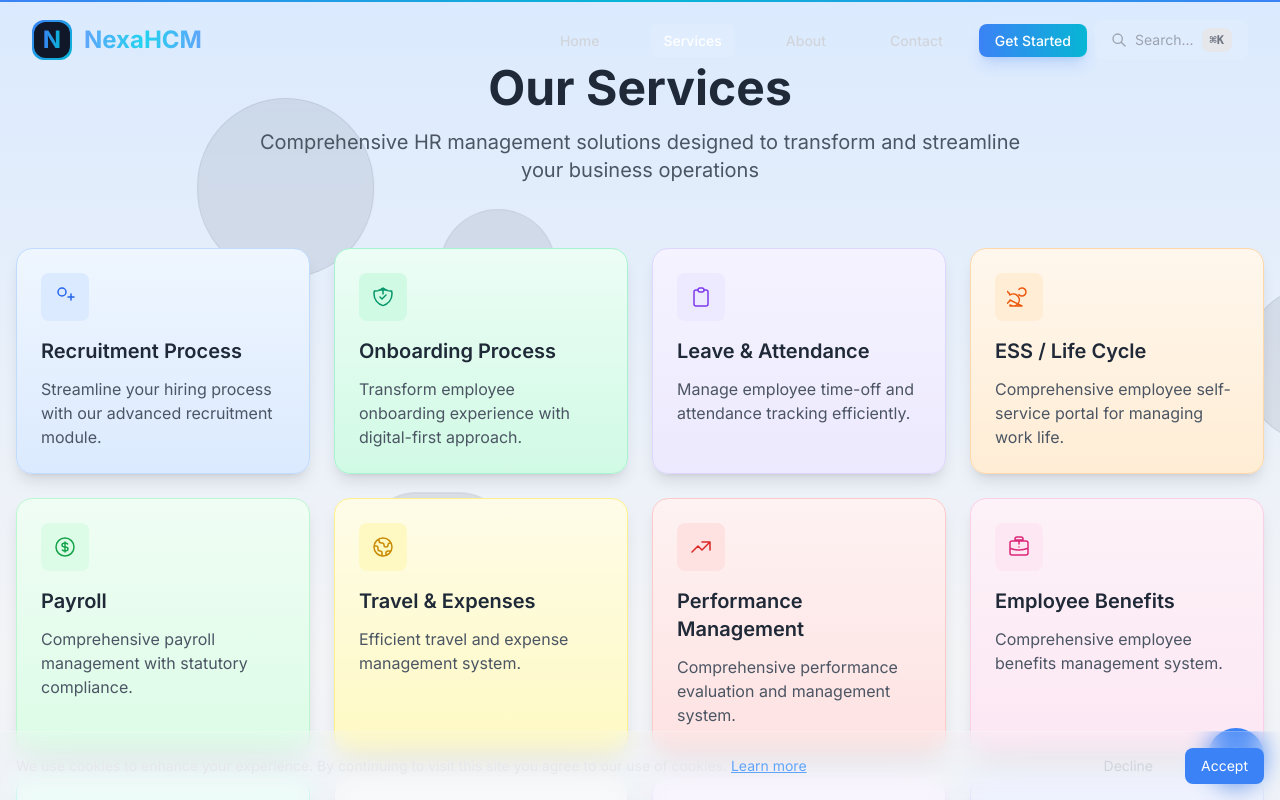
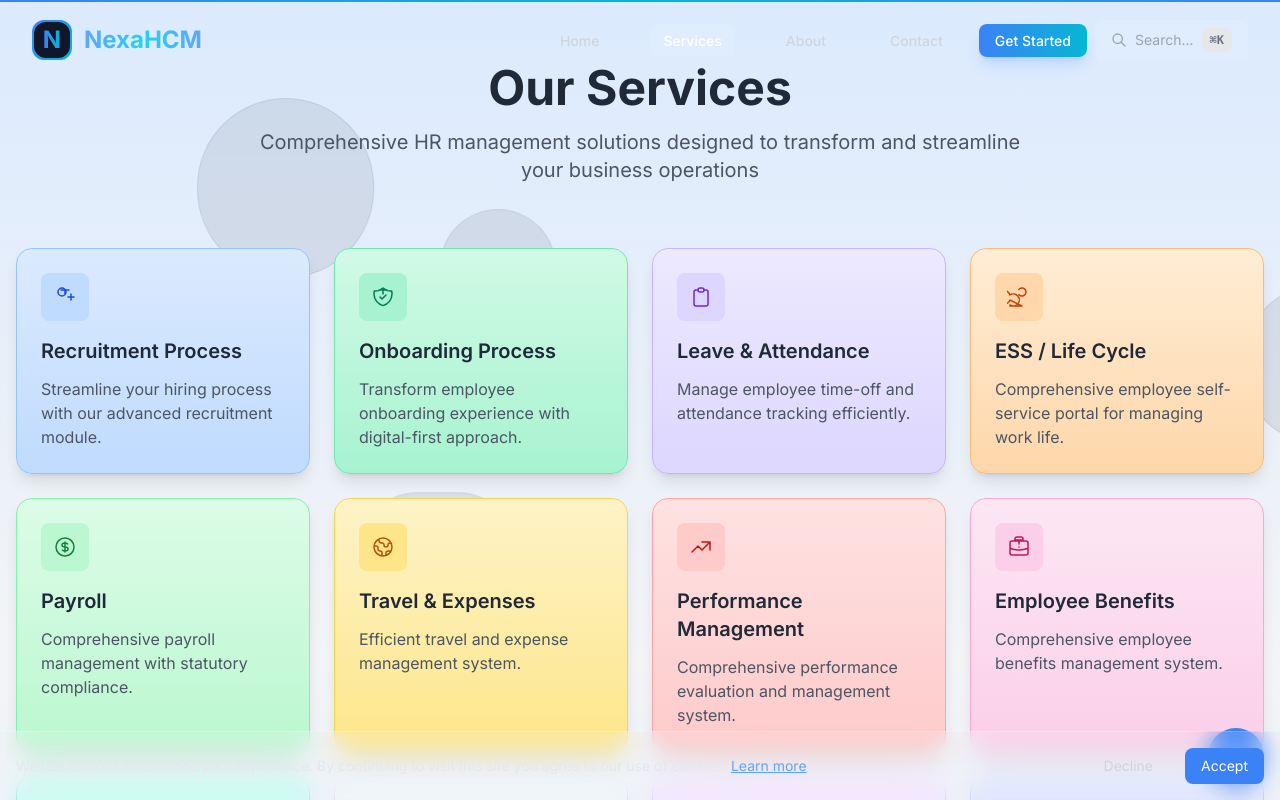
Before and after one commit to Prasanthk4/nexahcm, a React (Vite) app: page /services in a window 1280 px wide. Shown: the top 800 px of the page. Built offline with nearby package versions, Linux system fonts and the light colour scheme.

Commit message:
feat: Update service cards with darker color tones and enhanced visual effects

```diff
--- a/src/pages/Services.jsx
+++ b/src/pages/Services.jsx
@@ -152,13 +152,13 @@ const modules = [
   {
     id: 'recruitment',
     title: 'Recruitment Process',
-    bgColor: 'bg-blue-100',
-    cardColor: 'from-blue-50 to-blue-100',
-    iconColor: 'text-blue-600',
-    borderColor: 'border-blue-200',
+    bgColor: 'bg-blue-200',
+    cardColor: 'from-blue-100 to-blue-200',
+    iconColor: 'text-blue-700',
+    borderColor: 'border-blue-300',
     icon: (
       <svg className="w-6 h-6" fill="none" viewBox="0 0 24 24" stroke="currentColor">
-        <path strokeLinecap="round" strokeLinejoin="round" strokeWidth={1.5} d="M18 9v3m0 0v3m0-3h3m-3 0h-3m-2-5a4 4 0 11-8 0 4 4 0 018 0z" />
+        <path strokeLinecap="round" strokeLinejoin="round" strokeWidth={1.5} d="M18 9v3m0 0v3m0-3h3m-3 0h-3m-2-5a4 4 0 11-8 0 4 4 0 018 0z M12 9V5m0 0v4m0-4h4m-4 0H8" />
       </svg>
     ),
     shortDesc: 'Streamline your hiring process with our advanced recruitment module.',
@@ -215,10 +215,10 @@ const modules = [
   {
     id: 'onboarding',
     title: 'Onboarding Process',
-    bgColor: 'bg-emerald-100',
-    cardColor: 'from-emerald-50 to-emerald-100',
-    iconColor: 'text-emerald-600',
-    borderColor: 'border-emerald-200',
+    bgColor: 'bg-emerald-200',
+    cardColor: 'from-emerald-100 to-emerald-200',
+    iconColor: 'text-emerald-700',
+    borderColor: 'border-emerald-300',
     icon: (
       <svg className="w-6 h-6" fill="none" viewBox="0 0 24 24" stroke="currentColor">
         <path strokeLinecap="round" strokeLinejoin="round" strokeWidth={1.5} d="M9 12l2 2 4-4m5.618-4.016A11.955 11.955 0 0112 2.944a11.955 11.955 0 01-8.618 3.04A12.02 12.02 0 003 9c0 5.591 3.824 10.29 9 11.622 5.176-1.332 9-6.03 9-11.622 0-1.042-.133-2.052-.382-3.016z M12 9V5m0 0v4m0-4h4m-4 0H8" />
@@ -282,10 +282,10 @@ const modules = [
   {
     id: 'attendance',
     title: 'Leave & Attendance',
-    bgColor: 'bg-violet-100',
-    cardColor: 'from-violet-50 to-violet-100',
-    iconColor: 'text-violet-600',
-    borderColor: 'border-violet-200',
+    bgColor: 'bg-violet-200',
+    cardColor: 'from-violet-100 to-violet-200',
+    iconColor: 'text-violet-700',
+    borderColor: 'border-violet-300',
     icon: (
       <svg className="w-6 h-6" fill="none" viewBox="0 0 24 24" stroke="currentColor">
         <path strokeLinecap="round" strokeLinejoin="round" strokeWidth={1.5} d="M9 5H7a2 2 0 00-2 2v12a2 2 0 002 2h10a2 2 0 002-2V7a2 2 0 00-2-2h-2M9 5a2 2 0 002 2h2a2 2 0 002-2M9 5a2 2 0 012-2h2a2 2 0 012 2" />
@@ -357,10 +357,10 @@ const modules = [
   {
     id: 'lifecycle',
     title: 'ESS / Life Cycle',
-    bgColor: 'bg-orange-100',
-    cardColor: 'from-orange-50 to-orange-100',
-    iconColor: 'text-orange-600',
-    borderColor: 'border-orange-200',
+    bgColor: 'bg-orange-200',
+    cardColor: 'from-orange-100 to-orange-200',
+    iconColor: 'text-orange-700',
+    borderColor: 'border-orange-300',
     icon: (
       <svg className="w-6 h-6" fill="none" viewBox="0 0 24 24" stroke="currentColor">
         <path strokeLinecap="round" strokeLinejoin="round" strokeWidth={1.5} d="M12 4.354a4 4 0 110 5.292M15 21H3v-1a6 6 0 10-.1-9.999 5.002 5.002 0 10-9.78 2.096A4.001 4.001 0 003 15z" />
@@ -424,10 +424,10 @@ const modules = [
   {
     id: 'payroll',
     title: 'Payroll',
-    bgColor: 'bg-green-100',
-    cardColor: 'from-green-50 to-green-100',
-    iconColor: 'text-green-600',
-    borderColor: 'border-green-200',
+    bgColor: 'bg-green-200',
+    cardColor: 'from-green-100 to-green-200',
+    iconColor: 'text-green-700',
+    borderColor: 'border-green-300',
     icon: (
       <svg className="w-6 h-6" fill="none" viewBox="0 0 24 24" stroke="currentColor">
         <path strokeLinecap="round" strokeLinejoin="round" strokeWidth={1.5} d="M12 8c-1.657 0-3 .895-3 2s1.343 2 3 2 3 .895 3 2-1.343 2-3 2m0-8c1.11 0 2.08.402 2.599 1M12 8V7m0 1v8m0 0v1m0-1c-1.11 0-2.08-.402-2.599-1M21 12a9 9 0 11-18 0 9 9 0 0118 0z" />
@@ -483,10 +483,10 @@ const modules = [
   {
     id: 'travel-expenses',
     title: 'Travel & Expenses',
-    bgColor: 'bg-yellow-100',
-    cardColor: 'from-yellow-50 to-yellow-100',
-    iconColor: 'text-yellow-600',
-    borderColor: 'border-yellow-200',
+    bgColor: 'bg-amber-200',
+    cardColor: 'from-amber-100 to-amber-200',
+    iconColor: 'text-amber-700',
+    borderColor: 'border-amber-300',
     icon: (
       <svg className="w-6 h-6" fill="none" viewBox="0 0 24 24" stroke="currentColor">
         <path strokeLinecap="round" strokeLinejoin="round" strokeWidth={1.5} d="M3.055 11H5a2 2 0 012 2v1a2 2 0 002 2 2 2 0 012 2v2.945M8 3.935V5.5A2.5 2.5 0 0010.5 8h.5a2 2 0 012 2 2 2 0 104 0 2 2 0 012-2h1.064M15 20.488V18a2 2 0 012-2h3.064M21 12a9 9 0 11-18 0 9 9 0 0118 0z" />
@@ -542,10 +542,10 @@ const modules = [
   {
     id: 'performance',
     title: 'Performance Management',
-    bgColor: 'bg-red-100',
-    cardColor: 'from-red-50 to-red-100',
-    iconColor: 'text-red-600',
-    borderColor: 'border-red-200',
+    bgColor: 'bg-red-200',
+    cardColor: 'from-red-100 to-red-200',
+    iconColor: 'text-red-700',
+    borderColor: 'border-red-300',
     icon: (
       <svg className="w-6 h-6" fill="none" viewBox="0 0 24 24" stroke="currentColor">
         <path strokeLinecap="round" strokeLinejoin="round" strokeWidth={1.5} d="M13 7h8m0 0v8m0-8l-8 8-4-4-6 6" />
@@ -605,10 +605,10 @@ const modules = [
   {
     id: 'benefits',
     title: 'Employee Benefits',
-    bgColor: 'bg-pink-100',
-    cardColor: 'from-pink-50 to-pink-100',
-    iconColor: 'text-pink-600',
-    borderColor: 'border-pink-200',
+    bgColor: 'bg-pink-200',
+    cardColor: 'from-pink-100 to-pink-200',
+    iconColor: 'text-pink-700',
+    borderColor: 'border-pink-300',
     icon: (
       <svg className="w-6 h-6" fill="none" viewBox="0 0 24 24" stroke="currentColor">
         <path strokeLinecap="round" strokeLinejoin="round" strokeWidth={1.5} d="M21 13.255A23.931 23.931 0 0112 15c-3.183 0-6.22-.62-9-1.745M16 6V4a2 2 0 00-2-2h-4a2 2 0 00-2 2v2m4 6h.01M5 20h14a2 2 0 002-2V8a2 2 0 00-2-2H5a2 2 0 00-2 2v10a2 2 0 002 2z M12 9V5m0 0v4m0-4h4m-4 0H8" />
@@ -668,10 +668,10 @@ const modules = [
   {
     id: 'askhr',
     title: 'Ask HR',
-    bgColor: 'bg-teal-100',
-    cardColor: 'from-teal-50 to-teal-100',
-    iconColor: 'text-teal-600',
-    borderColor: 'border-teal-200',
+    bgColor: 'bg-teal-200',
+    cardColor: 'from-teal-100 to-teal-200',
+    iconColor: 'text-teal-700',
+    borderColor: 'border-teal-300',
     icon: (
       <svg className="w-6 h-6" fill="none" viewBox="0 0 24 24" stroke="currentColor">
         <path strokeLinecap="round" strokeLinejoin="round" strokeWidth={1.5} d="M8 12h.01M12 12h.01M16 12h.01M21 12c0 4.418-4.03 8-9 8a9.863 9.863 0 01-4.255-.949L3 20l1.395-3.72C3.512 15.042 3 13.574 3 12c0-4.418 4.03-8 9-8s9 3.582 9 8z M12 9V5m0 0v4m0-4h4m-4 0H8" />
@@ -727,10 +727,10 @@ const modules = [
   {
     id: 'exit',
     title: 'Exit Management',
-    bgColor: 'bg-gray-100',
-    cardColor: 'from-gray-50 to-gray-100',
-    iconColor: 'text-gray-600',
-    borderColor: 'border-gray-200',
+    bgColor: 'bg-slate-200',
+    cardColor: 'from-slate-100 to-slate-200',
+    iconColor: 'text-slate-700',
+    borderColor: 'border-slate-300',
     icon: (
       <svg className="w-6 h-6" fill="none" viewBox="0 0 24 24" stroke="currentColor">
         <path strokeLinecap="round" strokeLinejoin="round" strokeWidth={1.5} d="M17 16l4-4m0 0l-4-4m4 4H7m6 4v1a3 3 0 01-3 3H6a3 3 0 01-3-3V7a3 3 0 013-3h4a3 3 0 013 3v1" />
@@ -798,10 +798,10 @@ const modules = [
   {
     id: 'compliance',
     title: 'HR Compliance Calendar',
-    bgColor: 'bg-purple-100',
-    cardColor: 'from-purple-50 to-purple-100',
-    iconColor: 'text-purple-600',
-    borderColor: 'border-purple-200',
+    bgColor: 'bg-purple-200',
+    cardColor: 'from-purple-100 to-purple-200',
+    iconColor: 'text-purple-700',
+    borderColor: 'border-purple-300',
     icon: (
       <svg className="w-6 h-6" fill="none" viewBox="0 0 24 24" stroke="currentColor">
         <path strokeLinecap="round" strokeLinejoin="round" strokeWidth={1.5} d="M9 5H7a2 2 0 00-2 2v12a2 2 0 002 2h10a2 2 0 002-2V7a2 2 0 00-2-2h-2M9 5a2 2 0 002 2h2a2 2 0 002-2M9 5a2 2 0 012-2h2a2 2 0 012 2m-6 9l2 2 4-4" />
@@ -861,10 +861,10 @@ const modules = [
   {
     id: 'visitor',
     title: 'Visitor Management',
-    bgColor: 'bg-indigo-100',
-    cardColor: 'from-indigo-50 to-indigo-100',
-    iconColor: 'text-indigo-600',
-    borderColor: 'border-indigo-200',
+    bgColor: 'bg-indigo-200',
+    cardColor: 'from-indigo-100 to-indigo-200',
+    iconColor: 'text-indigo-700',
+    borderColor: 'border-indigo-300',
     icon: (
       <svg className="w-6 h-6" fill="none" viewBox="0 0 24 24" stroke="currentColor">
         <path strokeLinecap="round" strokeLinejoin="round" strokeWidth={1.5} d="M17 20h5v-2a3 3 0 00-5.356-1.857M17 20H7m10 0v-2c0-.656-.126-1.283-.356-1.857M7 20H2v-2a3 3 0 015.356-1.857M7 20v-2c0-.656.126-1.283.356-1.857m0 0a5.002 5.002 0 019.288 0M15 7a3 3 0 11-6 0 3 3 0 016 0zm6 3a2 2 0 11-4 0 2 2 0 014 0zM7 10a2 2 0 11-4 0 2 2 0 014 0z" />
@@ -928,10 +928,10 @@ const modules = [
   {
     id: 'tech-stack',
     title: 'Technology Stack',
-    bgColor: 'bg-blue-100',
-    cardColor: 'from-blue-50 to-blue-100',
-    iconColor: 'text-blue-600',
-    borderColor: 'border-blue-200',
+    bgColor: 'bg-cyan-200',
+    cardColor: 'from-cyan-100 to-cyan-200',
+    iconColor: 'text-cyan-700',
+    borderColor: 'border-cyan-300',
     icon: (
       <svg className="w-6 h-6" fill="none" viewBox="0 0 24 24" stroke="currentColor">
         <path strokeLinecap="round" strokeLinejoin="round" strokeWidth={1.5} d="M10.325 4.317c.426-1.756 2.924-1.756 3.35 0a1.724 1.724 0 002.573 1.066c1.543-.94 3.31.826 2.37 2.37a1.724 1.724 0 001.065 2.572c1.756.426 1.756 2.924 0 3.35a1.724 1.724 0 00-1.066 2.573c.94 1.543-.826 3.31-2.37 2.37a1.724 1.724 0 00-2.572 1.065c-.426 1.756-2.924 1.756-3.35 0a1.724 1.724 0 00-2.573-1.066c-1.543.94-3.31-.826-2.37-2.37a1.724 1.724 0 00-1.065-2.572c-1.756-.426-1.756-2.924 0-3.35a1.724 1.724 0 001.066-2.573c-.94-1.543.826-3.31 2.37-2.37.996.608 2.296.07 2.572-1.065z" />
@@ -978,9 +978,9 @@ const ModuleDetail = ({ module, onClose }) => {
               {module.steps?.map((step, index) => (
                 <div
                   key={index}
-                  className={`p-4 rounded-xl ${module.bgColor} bg-opacity-50 text-center`}
+                  className={`p-4 rounded-xl ${module.bgColor} bg-opacity-80 text-center shadow-sm`}
                 >
-                  <div className={`w-8 h-8 rounded-full ${module.iconColor} bg-opacity-20 flex items-center justify-center mx-auto mb-2`}>
+                  <div className={`w-8 h-8 rounded-full ${module.iconColor} bg-opacity-30 flex items-center justify-center mx-auto mb-2`}>
                     {index + 1}
                   </div>
                   <p className="text-sm font-medium text-gray-800">{step}</p>
@@ -996,17 +996,17 @@ const ModuleDetail = ({ module, onClose }) => {
             {module.benefits?.map((benefit, index) => (
               <div
                 key={index}
-                className={`p-4 rounded-xl bg-gray-900 text-white`}
+                className={`p-4 rounded-xl ${module.bgColor} bg-opacity-90 shadow-sm`}
               >
                 <div className="flex items-center mb-2">
-                  <div className={`w-5 h-5 rounded-full ${module.iconColor} bg-opacity-20 flex items-center justify-center mr-3`}>
+                  <div className={`w-5 h-5 rounded-full ${module.iconColor} bg-opacity-30 flex items-center justify-center mr-3`}>
                     <svg className="w-3 h-3" fill="none" viewBox="0 0 24 24" stroke="currentColor">
                       <path strokeLinecap="round" strokeLinejoin="round" strokeWidth={2} d="M5 13l4 4L19 7" />
                     </svg>
                   </div>
-                  <h4 className="font-medium">{benefit.title}</h4>
+                  <h4 className={`font-medium ${module.iconColor}`}>{benefit.title}</h4>
                 </div>
-                <p className="text-sm text-gray-300 ml-8">{benefit.description}</p>
+                <p className="text-sm text-gray-700 ml-8">{benefit.description}</p>
               </div>
             ))}
           </div>
@@ -1020,7 +1020,7 @@ const ServiceCard = ({ service, index, onClick }) => {
   return (
     <motion.div
       onClick={() => onClick({ ...service, colorIndex: index })}
-      className={`group cursor-pointer bg-gradient-to-b ${service.cardColor} rounded-2xl p-6 shadow-lg hover:shadow-xl transition-all duration-300 border ${service.borderColor}`}
+      className={`group cursor-pointer bg-gradient-to-b ${service.cardColor} rounded-2xl p-6 shadow-lg hover:shadow-xl transition-all duration-300 border ${service.borderColor} hover:bg-opacity-90`}
       initial={{ opacity: 0, y: 20 }}
       animate={{ opacity: 1, y: 0 }}
       transition={{ duration: 0.5, delay: index * 0.1 }}
```
